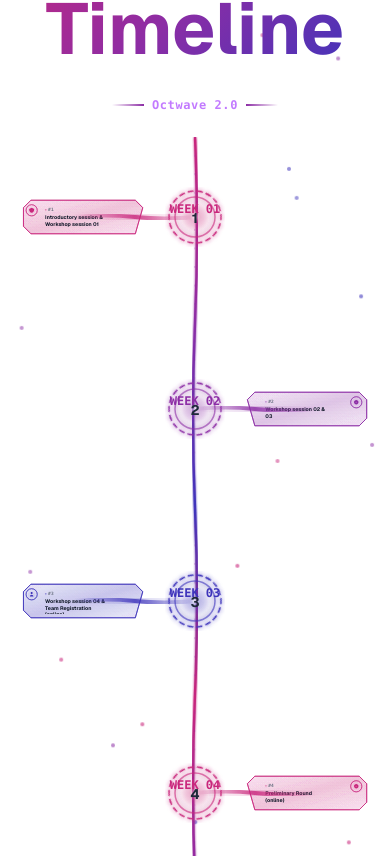
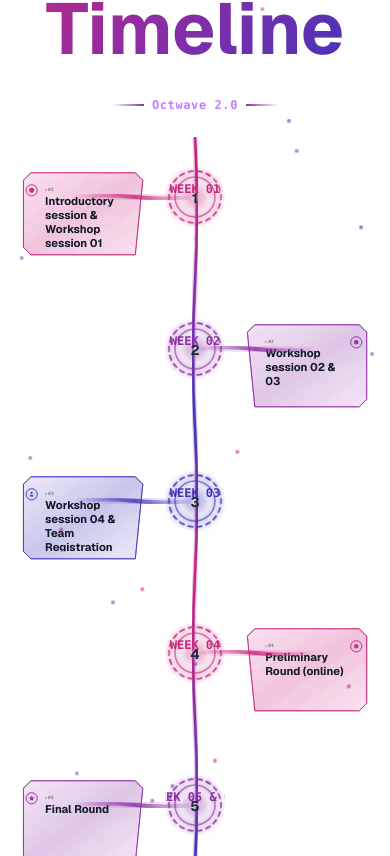
Before and after one commit to renulucshmi/Octwave-2.0, a Next.js app: page / in a window 390 px wide. Shown: the part 3008-3864 px from the top of the page. Built offline with nearby package versions, Linux system fonts and the light colour scheme.

Commit message:
feat: enhance VectorTimeline component with responsive design adjustments and improved layout for mobile and desktop views

```diff
--- a/src/components/timeline.tsx
+++ b/src/components/timeline.tsx
@@ -272,6 +272,7 @@
                   index % 2 === 0 ? 'flex-row' : 'flex-row-reverse'
                 } group`}
               >
+                {/* Timeline Card */}
                 {/* Holographic Event Container */}
                 <div
                   className={`w-5/12 transform transition-all duration-1000 ${
@@ -285,7 +286,7 @@
                 >
                   <div className="relative">
                     <svg
-                      className={`w-full h-40 ${index % 2 === 0 ? 'ml-0' : 'mr-12'}`}
+                      className={`w-full h-30 sm:h-40 ${index % 2 === 0 ? 'ml-0' : 'mr-12'}`}
                       viewBox="0 0 400 130"
                     >
                       <defs>
@@ -307,8 +308,9 @@
                         </pattern>
                       </defs>
 
-                      {/* Holographic Container */}
+                      {/* Holographic Container - Desktop */}
                       <path
+                        className="hidden sm:block transform transition-all duration-500 group-hover:scale-105"
                         d={index % 2 === 0
                           ? "M40,20 L320,20 L340,40 L320,110 L40,110 L20,90 L20,40 Z"
                           : "M360,20 L80,20 L60,40 L80,110 L360,110 L380,90 L380,40 Z"
@@ -317,7 +319,19 @@
                         stroke={event.color}
                         strokeWidth="2"
                         filter={`url(#hologramGlow-${event.id})`}
-                        className="transform transition-all duration-500 group-hover:scale-105"
+                      />
+
+                      {/* Holographic Container - Mobile */}
+                      <path
+                        className="block sm:hidden transform transition-all duration-500 group-hover:scale-105"
+                        d={index % 2 === 0
+                          ? "M40,0 L320,0 L340,20 L320,220 L40,220 L20,200 L20,20 Z"
+                          : "M360,0 L80,0 L60,20 L80,220 L360,220 L380,200 L380,20 Z"
+                        }
+                        fill={`url(#hologram-${event.id})`}
+                        stroke={event.color}
+                        strokeWidth="2"
+                        filter={`url(#hologramGlow-${event.id})`}
                       />
 
                       {/* Scanlines Effect */}
@@ -358,15 +372,15 @@
                       <foreignObject
                         x={index % 2 === 0 ? "70" : "100"}
                         y="30"
-                        width="180"
-                        height="70"
+                        width="230"
+                        height="170"
                       >
                         <div className="text-gray-800 dark:text-gray-200 p-2">
                           <div className="flex items-center gap-1 mb-1">
                             <div className={`w-1 h-1 rounded-full animate-pulse`} style={{backgroundColor: event.color}}></div>
                             <span className="text-xs font-mono text-gray-500 dark:text-gray-400 tracking-wide font-semibold">#{event.id}</span>
                           </div>
-                          <h3 className="text-sm font-bold mb-1 text-gray-900 dark:text-gray-100 leading-tight">
+                          <h3 className="text-3xl sm:text-sm font-bold mb-1 text-gray-900 dark:text-gray-100 leading-tight">
                             {event.title}
                           </h3>
                           {/* <p className="text-xs text-gray-700 dark:text-gray-300 leading-tight">
```
